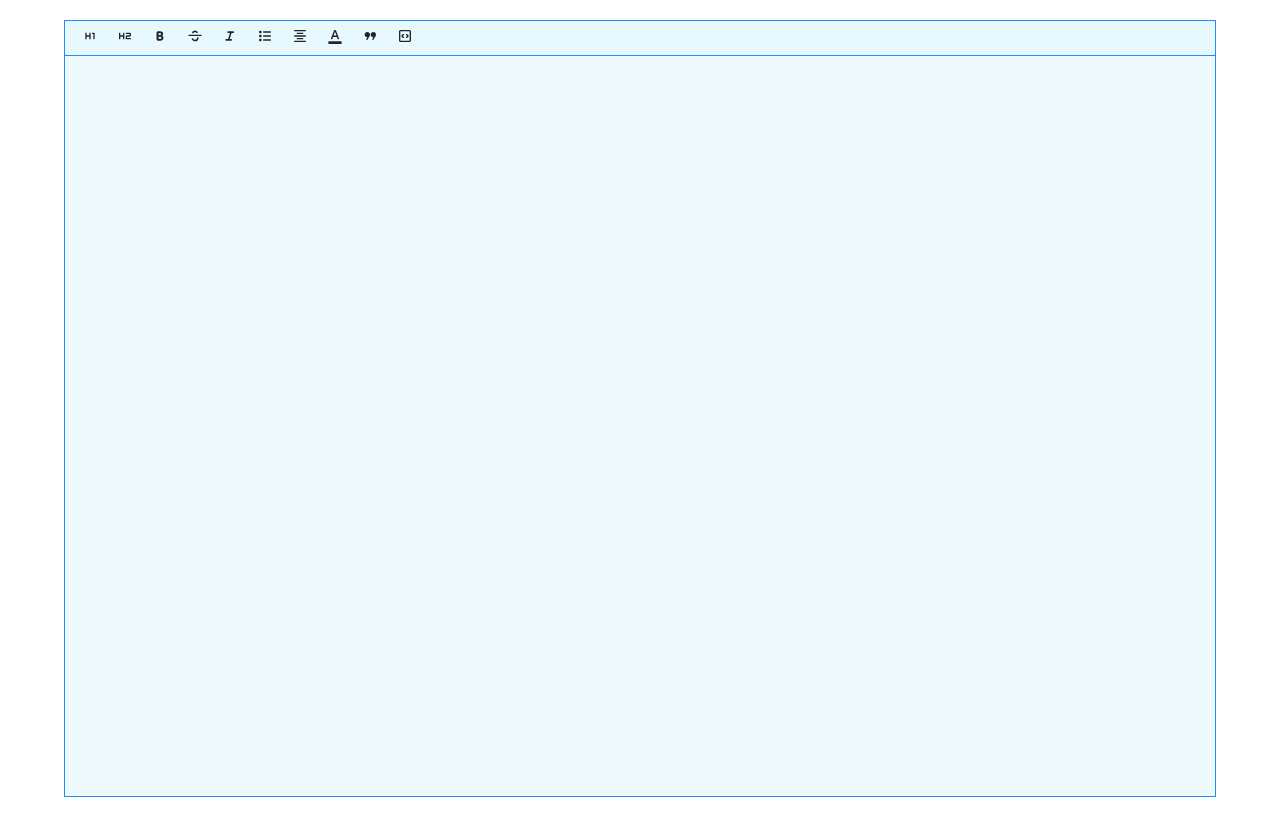
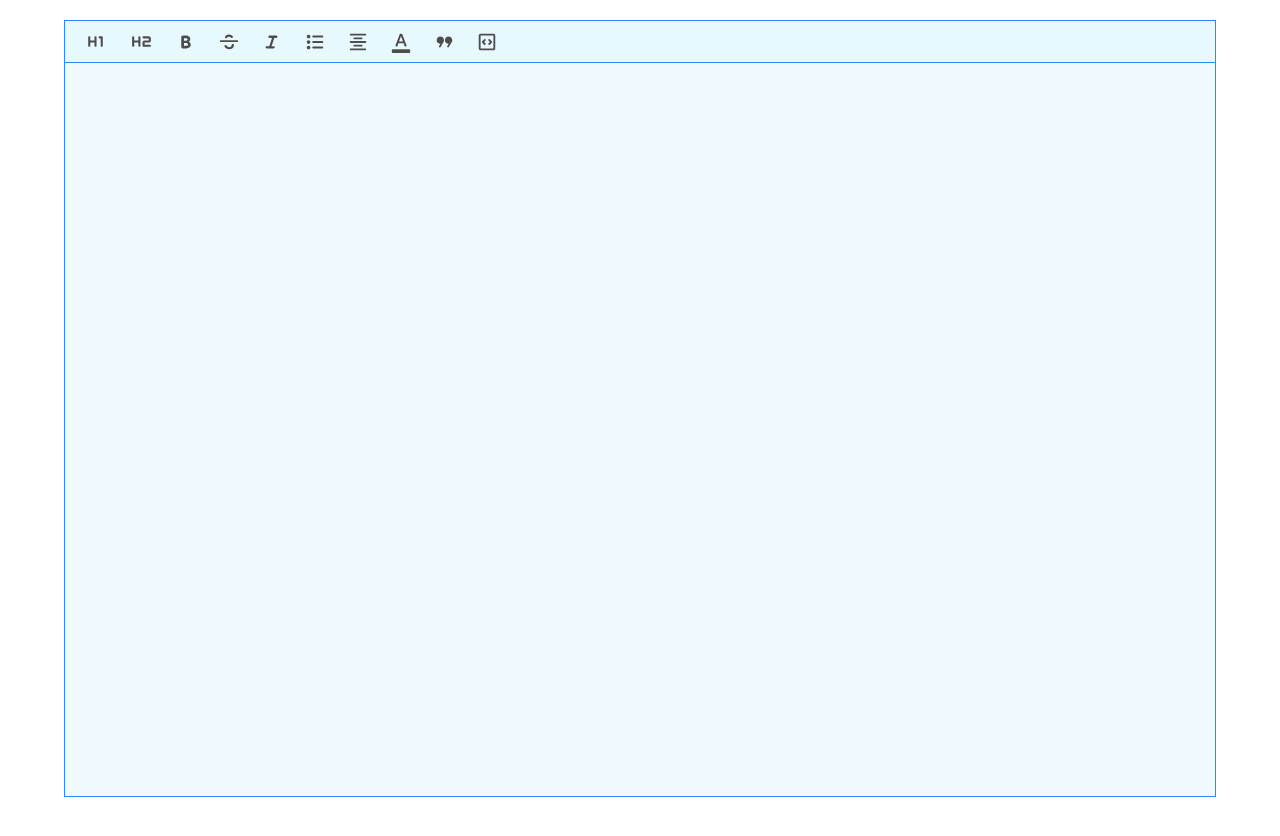
Before and after one commit to KUN1007/kun-vue3-ts-editor, a Vue app: page / in a window 1280 px wide. Built offline with nearby package versions, Linux system fonts and the light colour scheme.

Commit message:
feat: toolbar style

```diff
--- a/src/components/KUNEditor.vue
+++ b/src/components/KUNEditor.vue
@@ -25,8 +25,6 @@ const handleKunditorFocus = () => {
 
 // on kunditor blur
 const handleKunditorBlur = () => {
-  console.log(getPlainText())
-
   if (kunditor.value && !getPlainText().trim()) {
     kunPlaceholder.value = 'Input text here...'
   }
@@ -55,6 +53,26 @@ const getPlainText = () => {
   }
   return ''
 }
+
+// on paste
+const handleKunditorPaste = (event: ClipboardEvent) => {
+  const clipboardData = event.clipboardData
+  if (clipboardData && clipboardData.items) {
+    const item = clipboardData.items[0]
+    if (item.type.indexOf('image') !== -1) {
+      // 用户粘贴了图片，处理上传逻辑
+      alert(1)
+      return
+    }
+  }
+}
+
+// insert image to kunditor
+const insertImage = (imageUrl: string) => {
+  const imgElement = document.createElement('img')
+  imgElement.src = imageUrl
+  kunditor.value?.appendChild(imgElement)
+}
 </script>
 
 <template>
@@ -69,6 +87,7 @@ const getPlainText = () => {
       @click="startEditing"
       @focus="handleKunditorFocus"
       @blur="handleKunditorBlur"
+      @paste="handleKunditorPaste"
     >
       <p class="kun-placeholder">{{ kunPlaceholder }}</p>
     </div>
--- a/src/components/KUNToolbar.vue
+++ b/src/components/KUNToolbar.vue
@@ -62,11 +62,13 @@ import { Icon } from '@iconify/vue'
 .kun-toolbar {
   background-color: var(--kungalgame-trans-blue-0);
   border-bottom: 1px solid var(--kungalgame-blue-4);
+  color: var(--kungalgame-font-color-2);
   width: 100%;
 }
 
 .btn {
   display: flex;
+  align-items: center;
   flex-wrap: wrap;
   padding: 5px;
 
@@ -74,8 +76,28 @@ import { Icon } from '@iconify/vue'
     display: flex;
 
     span {
+      display: flex;
       margin-left: 5px;
       padding: 2px 7px;
+      font-size: 22px;
+      border: 1px solid var(--kungalgame-trans-white-9);
+      border-radius: 3px;
+      transition: all 0.2s;
+
+      &:hover {
+        color: var(--kungalgame-blue-4);
+        border: 1px solid var(--kungalgame-blue-4);
+      }
+
+      &:active {
+        transform: scale(0.9);
+      }
+    }
+
+    &:nth-child(1) {
+      span {
+        font-size: 25px;
+      }
     }
   }
 }
```
